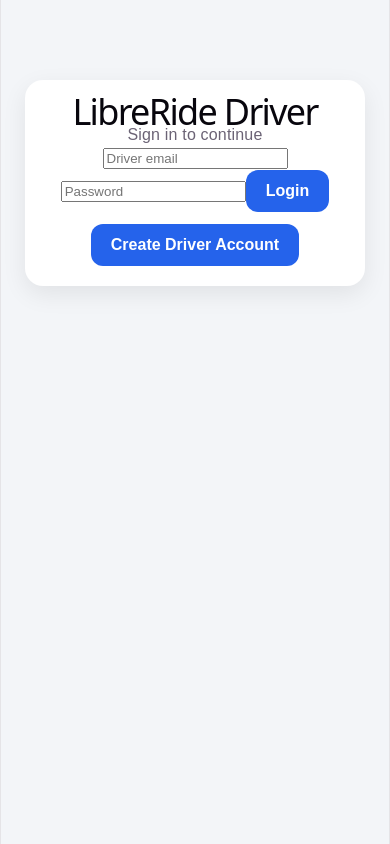
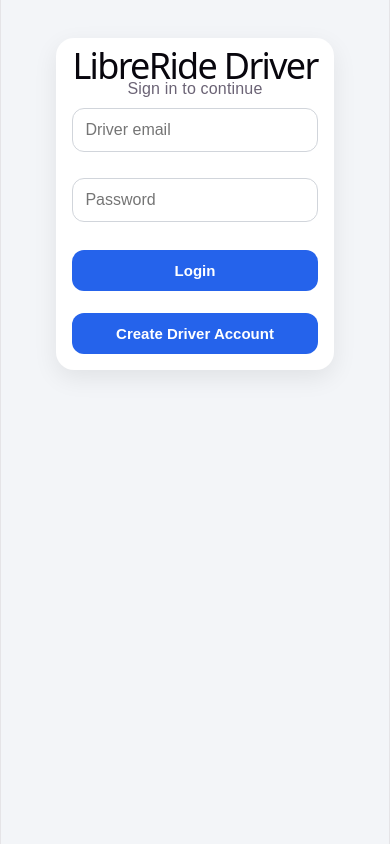
Before and after one commit to LibreRide/LibreRide-Driver-App, a React (Vite) app: page / in a window 390 px wide. Built offline with nearby package versions, Linux system fonts and the light colour scheme.

Commit message:
Improve driver app form styling and onboarding inputs

```diff
--- a/src/App.css
+++ b/src/App.css
@@ -15,11 +15,66 @@ body {
   border-radius: 18px;
   padding: 20px;
   margin-top: 16px;
-  box-shadow: 0 8px 24px rgba(0,0,0,.08);
+  box-shadow: 0 8px 24px rgba(0, 0, 0, 0.08);
 }
 
+h1 {
+  margin: 0;
+}
+
+h2 {
+  margin-top: 0;
+}
+
+.status {
+  font-size: 32px;
+  font-weight: bold;
+  margin: 12px 0;
+}
+
+/* Inputs */
+
+input,
+textarea,
+select {
+  width: 100%;
+  box-sizing: border-box;
+  padding: 12px;
+  margin: 8px 0;
+  border: 1px solid #d1d5db;
+  border-radius: 12px;
+  font-size: 16px;
+  background: white;
+  color: #111827;
+}
+
+input:focus,
+textarea:focus,
+select:focus {
+  outline: none;
+  border-color: #2563eb;
+  box-shadow: 0 0 0 3px rgba(37, 99, 235, 0.15);
+}
+
+textarea {
+  min-height: 100px;
+  resize: vertical;
+}
+
+/* Forms */
+
+form {
+  display: flex;
+  flex-direction: column;
+  gap: 10px;
+}
+
+/* Buttons */
+
 button {
+  width: 100%;
   padding: 12px 20px;
+  margin-top: 10px;
   border: none;
   border-radius: 12px;
   background: #2563eb;
@@ -39,16 +94,43 @@ button:disabled {
   cursor: not-allowed;
 }
 
-.status {
-  font-size: 32px;
-  font-weight: bold;
-  margin: 12px 0;
+/* Ride Cards */
+
+.ride-card {
+  border: 1px solid #e5e7eb;
+  border-radius: 12px;
+  padding: 14px;
+  margin-top: 12px;
+  background: #fafafa;
 }
 
-h1 {
-  margin: 0;
+.ride-card p {
+  margin: 6px 0;
 }
 
-h2 {
-  margin-top: 0;
+/* Messages */
+
+.message {
+  margin-top: 12px;
+  padding: 12px;
+  border-radius: 10px;
+  background: #eff6ff;
+  color: #1e40af;
 }
+
+/* Mobile */
+
+@media (max-width: 480px) {
+  .driver-app {
+    margin: 10px auto;
+    padding: 12px;
+  }
+
+  .card {
+    padding: 16px;
+  }
+
+  button {
+    font-size: 15px;
+  }
+}
```
